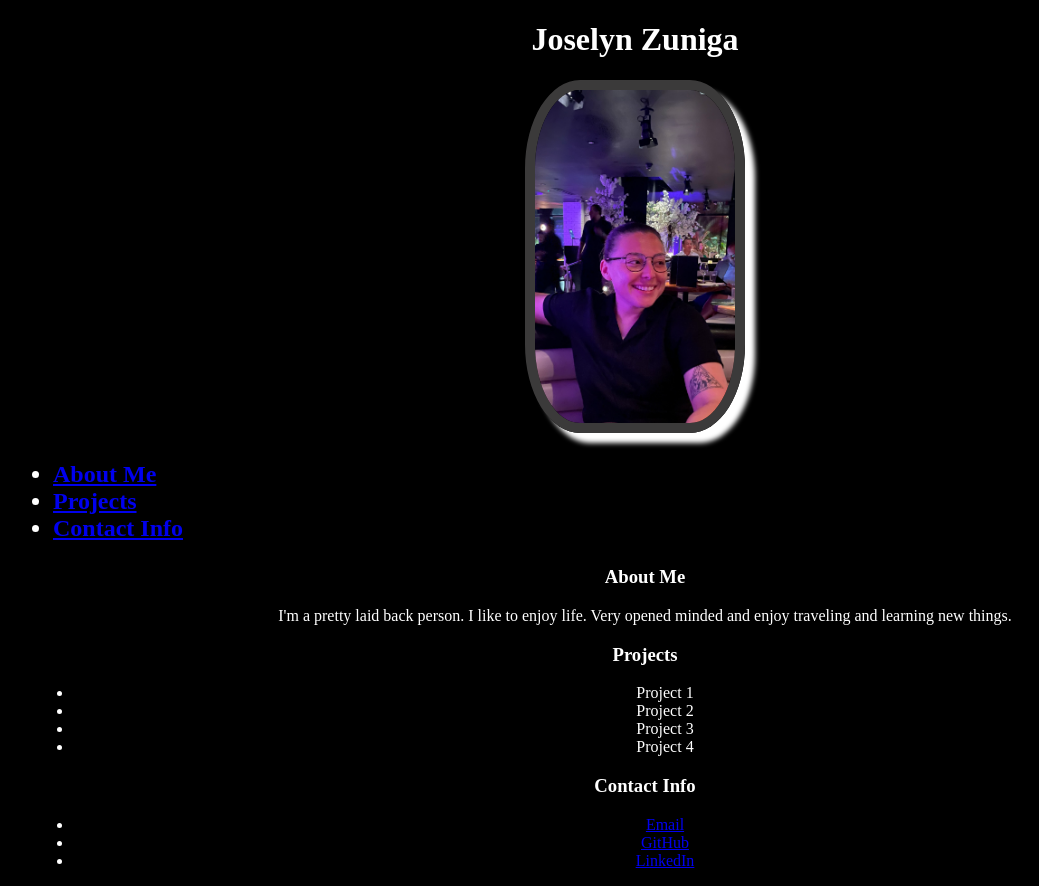
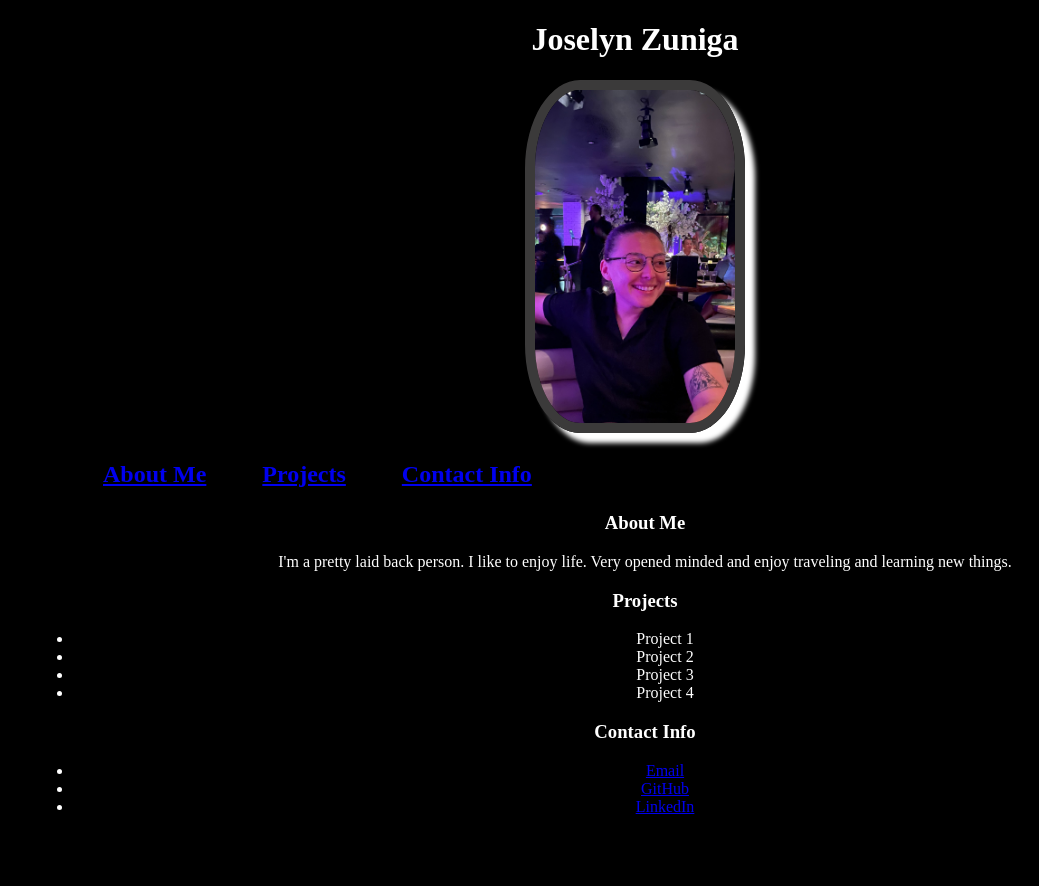
Before and after one commit to Jzuniga92/Joselyn_Zuniga_Portfolio, a plain HTML site: page index.html in a window 1280 px wide. Shown: the whole page, without its empty margins (15-1054 px from the left). After the commit the page ends 832 px from the top, so only its background shows below. Drawn offline with Linux system fonts and the light colour scheme.

Commit message:
updated css style sheet

```diff
--- a/assets/css/style.css
+++ b/assets/css/style.css
@@ -28,9 +28,11 @@ body {
     margin-left: 20px;
     position: center;
   }
-  .nav {
-    position: center;
-  }
+ .links li {
+    display: inline;
+    padding-left: 50px;
+    text-align: left;
+ }
 
   .content {
     color: white;
--- a/index.html
+++ b/index.html
@@ -17,15 +17,13 @@
             <img src="../Joselyn_Zuniga_Portfolio/assets/images/IMG_5335.jpeg" alt="profile pic" width="200px" class="center"/>
     </section>
 <h2>
-
     <nav>
-        <ul>
+        <ul class="links">
             <li><a href="http://127.0.0.1:5500/Joselyn_Zuniga_Portfolio/index.html">About Me</a></li>
             <li><a href="http://127.0.0.1:5500/Joselyn_Zuniga_Portfolio/index.html">Projects</a></li>
             <li><a href="http://127.0.0.1:5500/Joselyn_Zuniga_Portfolio/index.html">Contact Info</a></li>
         </ul>
     </nav>
-
 </h2>
 
 <section class="content">
```
